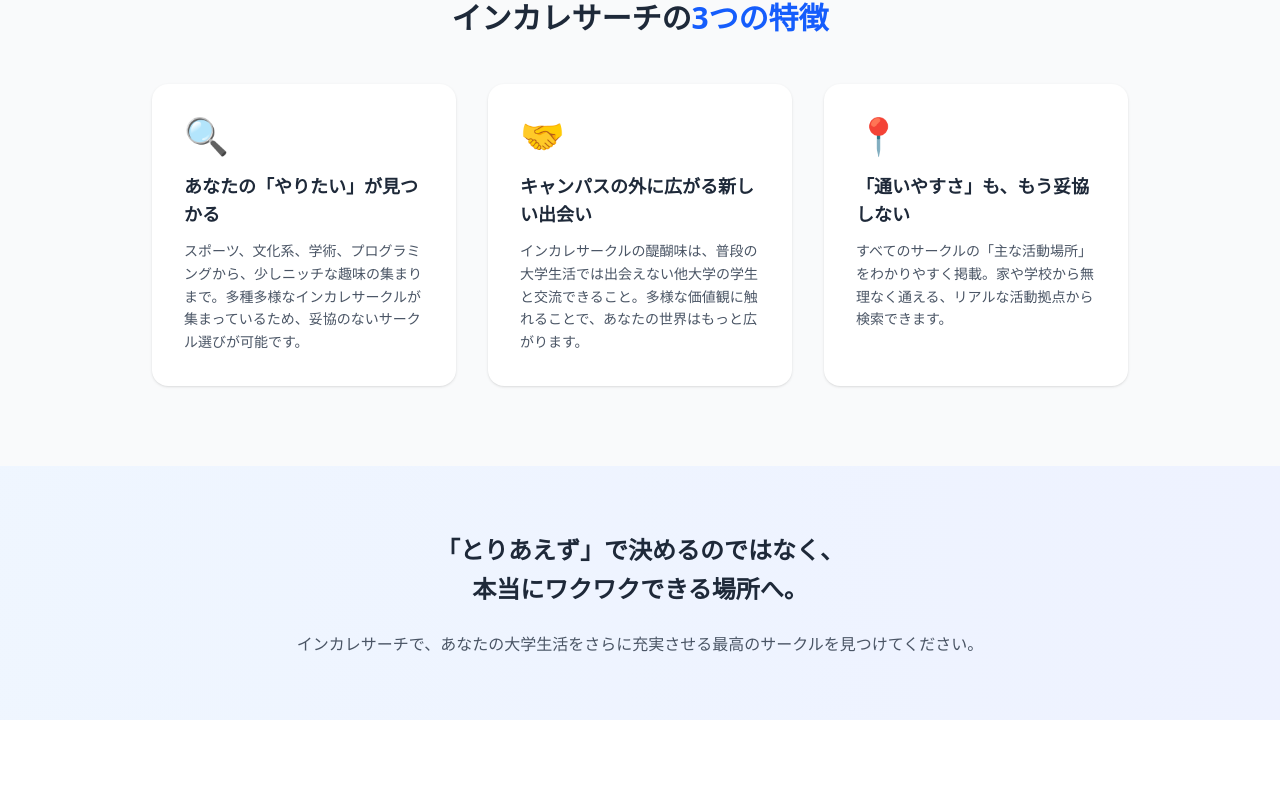
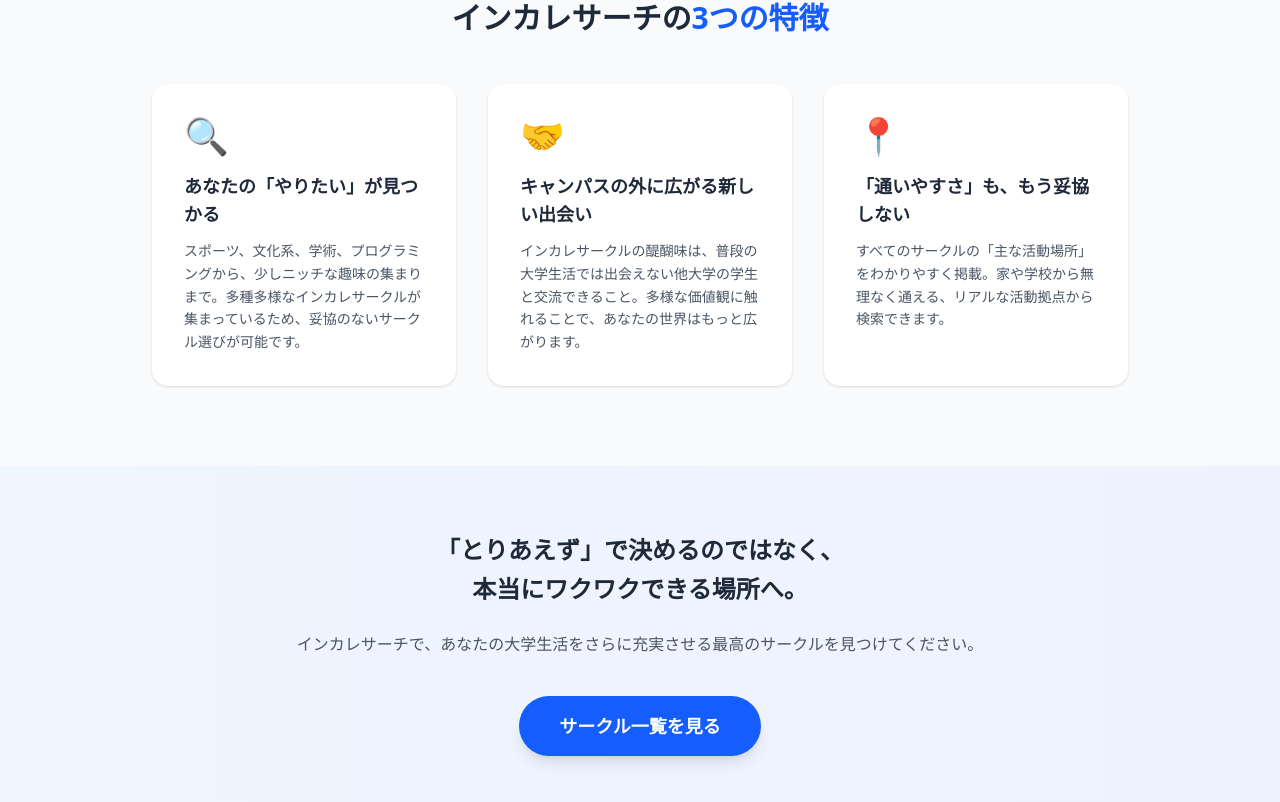
Before and after one commit to momiprog/incolle, a Next.js app: page /about in a window 1280 px wide. Shown: the part 817-1619 px from the top of the page. Before the commit the page ends 1537 px from the top, so only its background shows below. Built offline with nearby package versions, Linux system fonts and the light colour scheme.

Commit message:
circlesページ

```diff
--- a/src/app/about/page.tsx
+++ b/src/app/about/page.tsx
@@ -1,4 +1,5 @@
 import Header from "../components/layout/Header";
+import Link from "next/link";
 
 export default function About() {
     return (
@@ -86,6 +87,12 @@
                     <p className="mt-6 text-gray-600">
                         インカレサーチで、あなたの大学生活をさらに充実させる最高のサークルを見つけてください。
                     </p>
+                    <Link
+                        href="/circles"
+                        className="mt-10 inline-block px-10 py-4 text-lg font-bold bg-blue-600 text-white rounded-full shadow-lg hover:bg-blue-700 hover:shadow-xl hover:scale-105 transition-all duration-300"
+                    >
+                        サークル一覧を見る
+                    </Link>
                 </div>
             </section>
         </div>
--- a/src/app/circles/page.tsx
+++ b/src/app/circles/page.tsx
@@ -0,0 +1,16 @@
+import Header from "../components/layout/Header";
+import CircleCard from "../components/CircleCard";
+
+export default function Search() {
+    return (
+        <div className="min-h-screen bg-gray-50">
+            <Header />
+            <section className="max-w-6xl mx-auto px-6 py-10">
+                <h1 className="text-2xl md:text-3xl font-bold text-gray-800 mb-8">
+                    サークル一覧
+                </h1>
+                <CircleCard />
+            </section>
+        </div>
+    );
+}
```
